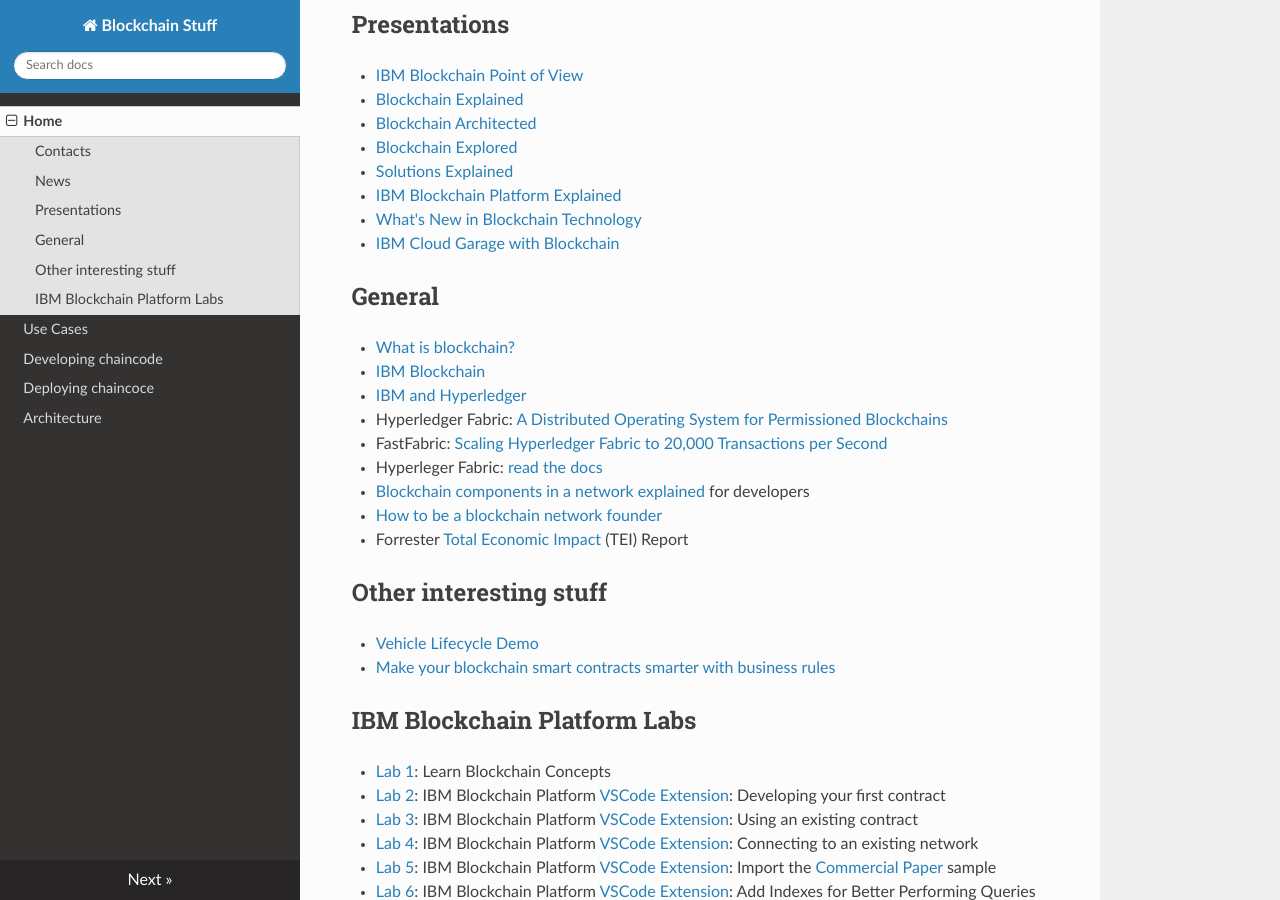
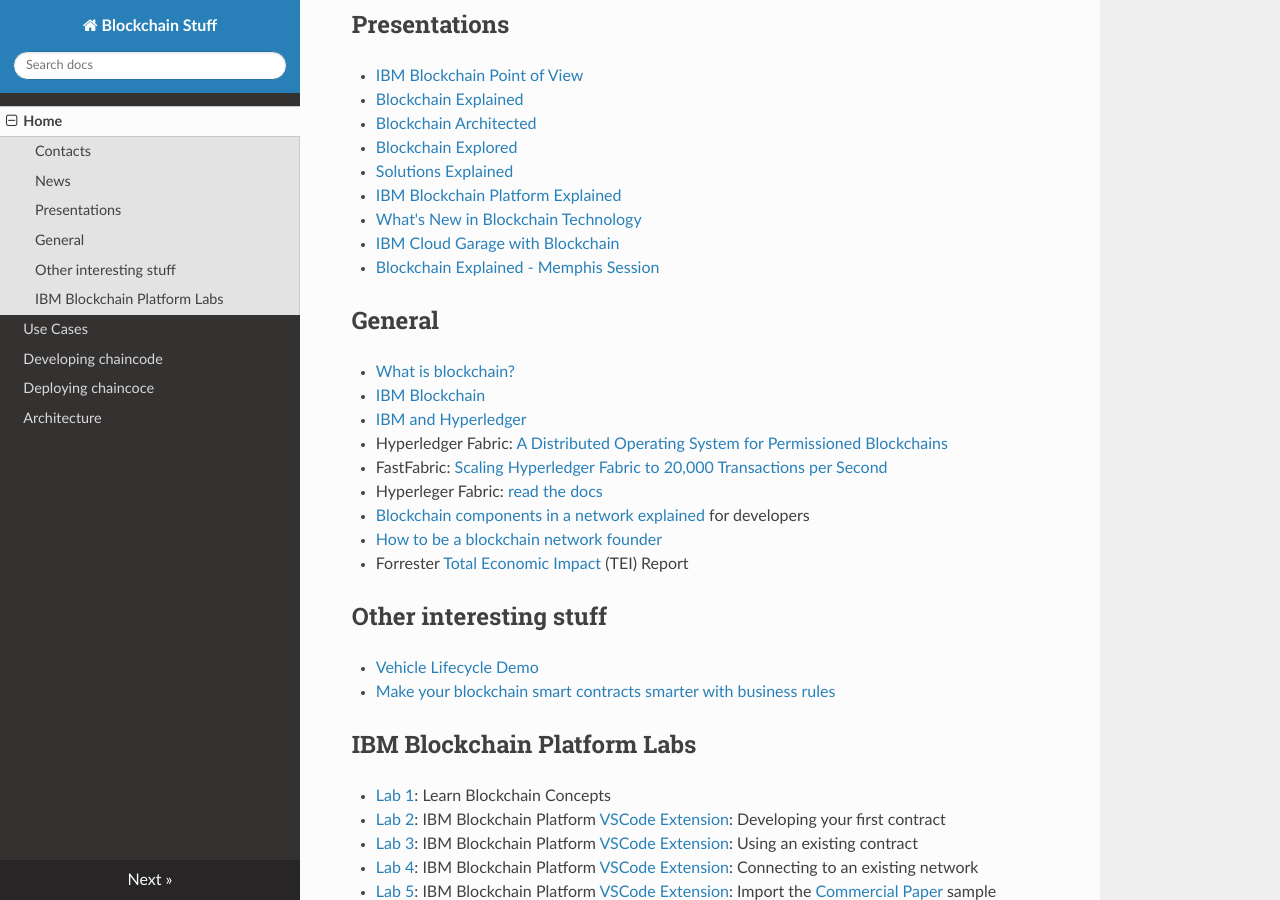
Before and after one commit to dwakeman/blockchain-stuff, an MkDocs documentation site: the page built from docs/index.md, in a window 1280 px wide and 900 px high, scrolled down 456 px. Built offline with MkDocs 1.6.1, drawn with Linux system fonts in a browser that asks for light colours; nearby versions of some CDN libraries.

Commit message:
added pdf from memphis session

```diff
--- a/docs/index.md
+++ b/docs/index.md
@@ -24,7 +24,7 @@
 - <a href="https://www.slideshare.net/MattLucas3/ibm-blockchain-platform-explained-v113" target="_blank">IBM Blockchain Platform Explained</a>
 - <a href="https://www.slideshare.net/MattLucas3/blockchain-whats-new-in-hyperledger-fabric-oct-2018" target="_blank">What's New in Blockchain Technology</a>
 - <a href="https://www.slideshare.net/MattLucas3/blockchain-ibm-cloud-garages-explained-v11" target="_blank">IBM Cloud Garage with Blockchain</a>
-
+- <a href="files/Blockchain-Explained-Memphis.pdf" target="_blank">Blockchain Explained - Memphis Session</a>
 
 
 ## General
```
Also changed, not shown: 1 other file.
